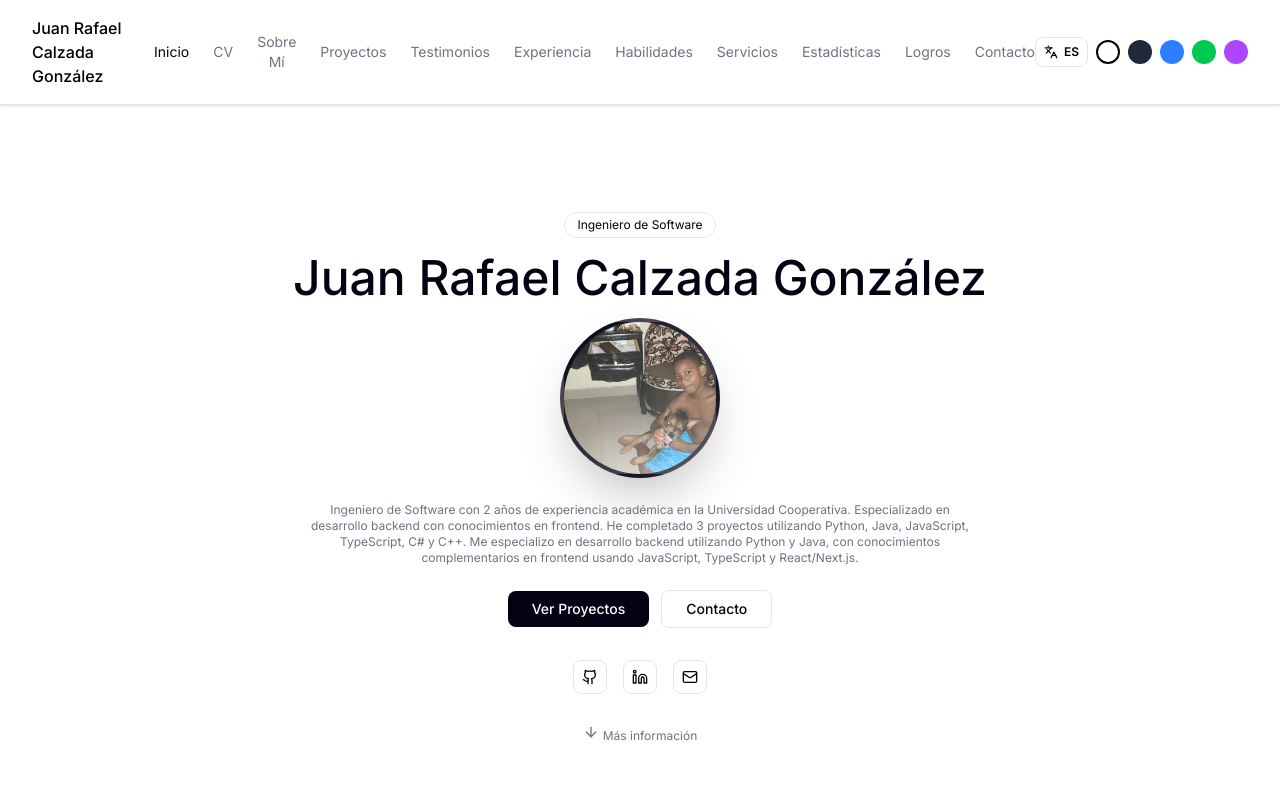
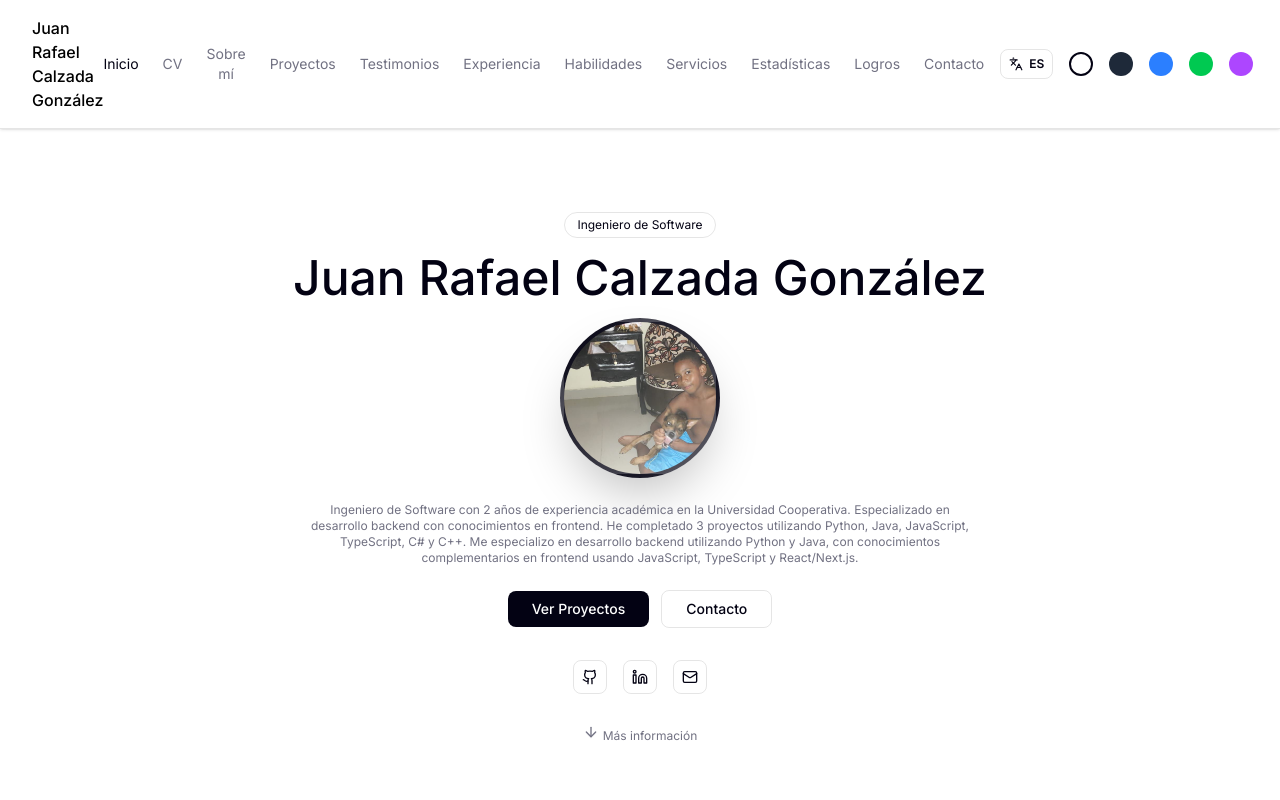
Before and after one commit to rafael5678/portfolio, a Next.js app: page / in a window 1280 px wide. Shown: the top 800 px of the page. Built offline with nearby package versions, Linux system fonts and the light colour scheme; no server answers.

Commit message:
Header: i18n de navegación, mayor separación de selector de idioma, y texto visible en modo oscuro

```diff
--- a/src/components/Header/Header.tsx
+++ b/src/components/Header/Header.tsx
@@ -9,12 +9,31 @@ import { useTheme } from '@/hooks/useTheme';
 import { useLanguage } from '@/contexts/LanguageContext';
 import { useActiveSection } from '@/hooks/useActiveSection';
 import { menuItems } from '@/data/constants';
+import { translations } from '@/data/translations';
 
 export const Header = () => {
   const [isMenuOpen, setIsMenuOpen] = useState(false);
   const { theme, toggleTheme } = useTheme();
   const { language, toggleLanguage } = useLanguage();
   const { activeSection, handleSectionClick } = useActiveSection();
+  // Localizar etiquetas del menú según idioma
+  const tNav = translations[language].nav;
+  const localizedMenu = menuItems.map((item) => {
+    const map: Record<string, string> = {
+      'inicio': tNav.home,
+      'cv': tNav.cv,
+      'sobre-mi': tNav.about,
+      'proyectos': tNav.projects,
+      'testimonios': tNav.testimonials,
+      'experiencia': tNav.experience,
+      'habilidades': tNav.skills,
+      'servicios': tNav.services,
+      'estadisticas': tNav.statistics ?? tNav.projects, // fallback if key missing
+      'logros': tNav.achievements ?? 'Logros',
+      'contacto': tNav.contact,
+    };
+    return { ...item, label: map[item.id] ?? item.label };
+  });
 
   const handleMenuClick = (sectionId: string) => {
     handleSectionClick(sectionId);
@@ -30,14 +49,14 @@ export const Header = () => {
           {/* Desktop Navigation */}
           <div className="hidden md:flex items-center space-x-6">
             <Navigation
-              menuItems={menuItems}
+              menuItems={localizedMenu}
               activeSection={activeSection}
               onSectionClick={handleMenuClick}
             />
           </div>
 
           {/* Theme & Language Selectors */}
-          <div className="hidden md:flex items-center space-x-2">
+          <div className="hidden md:flex items-center space-x-4 ml-4">
             <LanguageSelector
               currentLanguage={language}
               onLanguageChange={toggleLanguage}
--- a/src/components/Header/LanguageSelector.tsx
+++ b/src/components/Header/LanguageSelector.tsx
@@ -19,13 +19,13 @@ export const LanguageSelector = ({
       onClick={onLanguageChange}
       className={`
         flex items-center gap-1.5 px-2 py-1.5 rounded-md
-        border border-border hover:bg-accent transition-all
+        border border-border hover:bg-accent transition-all text-foreground
         ${isMobile ? 'w-full justify-start' : ''}
       `}
       title={currentLanguage === 'es' ? 'Cambiar a inglés' : 'Switch to Spanish'}
     >
-      <Languages className="w-3.5 h-3.5" />
-      <span className="text-xs font-semibold uppercase">
+      <Languages className="w-3.5 h-3.5 text-foreground" />
+      <span className="text-xs font-semibold uppercase text-foreground">
         {currentLanguage === 'es' ? 'ES' : 'EN'}
       </span>
     </button>
--- a/src/data/translations.ts
+++ b/src/data/translations.ts
@@ -10,6 +10,8 @@ export const translations = {
       experience: 'Experiencia',
       skills: 'Habilidades',
       services: 'Servicios',
+      statistics: 'Estadísticas',
+      achievements: 'Logros',
       contact: 'Contacto',
     },
     // Hero Section
@@ -259,6 +261,8 @@ export const translations = {
       experience: 'Experience',
       skills: 'Skills',
       services: 'Services',
+      statistics: 'Statistics',
+      achievements: 'Achievements',
       contact: 'Contact',
     },
     // Hero Section
```
